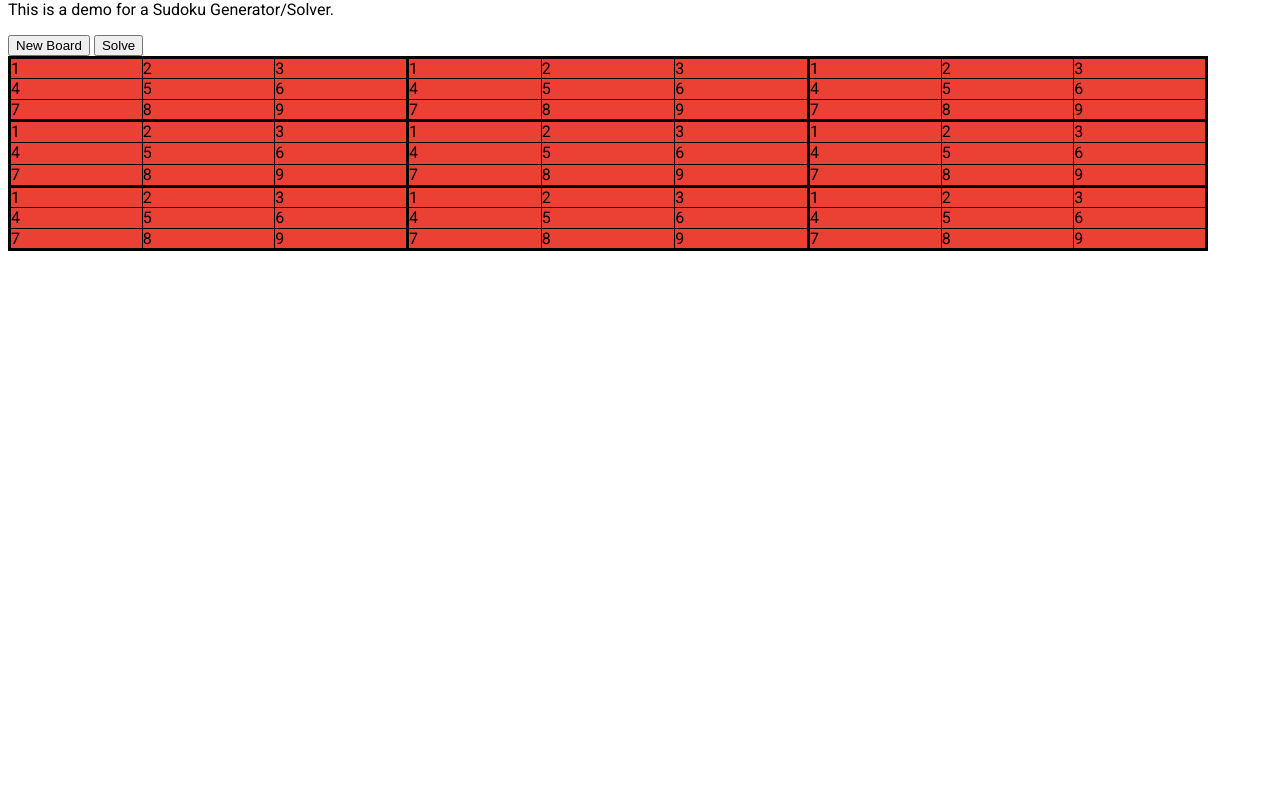
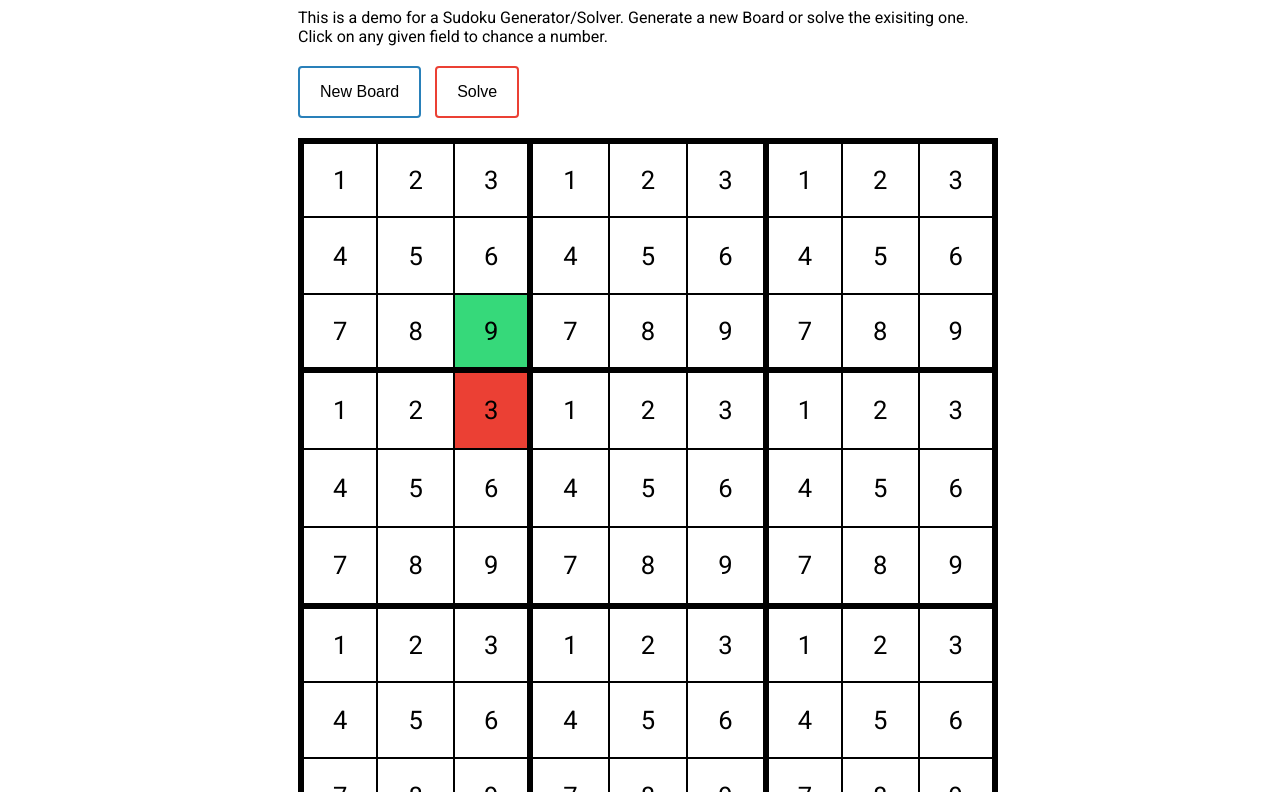
Before and after one commit to marlonfeh/sudoku-game, a plain HTML site: page index.html in a window 1280 px wide. Shown: the part 81-873 px from the top of the page. Before the commit the page ends 800 px from the top, so only its background shows below. Drawn offline with Linux system fonts and the light colour scheme.

Commit message:
frontend improvements

```diff
--- a/index.html
+++ b/index.html
@@ -3,122 +3,128 @@
   <head>
     <meta charset="UTF-8" />
     <meta name="viewport" content="width=device-width, initial-scale=1.0" />
-    <title>Document</title>
+    <title>Sudoku Game</title>
     <link rel="stylesheet" href="styles.css">
     <link href="https://fonts.googleapis.com/css2?family=Roboto:wght@300;400;700&display=swap" rel="stylesheet">
   </head>
   <body>
+    <div class="wrapper">
       <div class="container">
         <h1>Javascript Sudoku</h1>
-      <p>This is a demo for a Sudoku Generator/Solver.</p>
+        <p>This is a demo for a Sudoku Generator/Solver. Generate a new Board or solve the exisiting one. Click on any given field to chance a number.</p>
         <div class="btn-div">
-        <button>New Board</button>
-        <button>Solve</button>
+          <button class="btn new-board">New Board</button>
+          <button class="btn solve">Solve</button>
         </div>
         <div class="board-container">
-        <div class="grid-container big-border">
+          <div class="grid-container board-size big-border">
             <div class="div1 grid-container big-border-bottom big-border-right">
-            <div class="div1 sml-border-bottom sml-border-right red">1</div>
-            <div class="div2 sml-border-bottom red">2</div>
-            <div class="div3 sml-border-bottom sml-border-left red">3</div>
-            <div class="div4 sml-border-right red">4</div>
-            <div class="div5 red">5</div>
-            <div class="div6 sml-border-left red">6</div>
-            <div class="div7 sml-border-top sml-border-right red">7</div>
-            <div class="div8 sml-border-top red">8</div>
-            <div class="div9 sml-border-top sml-border-left red">9</div>
+              <div class="div1 cell sml-border-bottom sml-border-right ">1</div>
+              <div class="div2 cell sml-border-bottom ">2</div>
+              <div class="div3 cell sml-border-bottom sml-border-left ">3</div>
+              <div class="div4 cell sml-border-right ">4</div>
+              <div class="div5 cell ">5</div>
+              <div class="div6 cell sml-border-left ">6</div>
+              <div class="div7 cell sml-border-top sml-border-right ">7</div>
+              <div class="div8 cell sml-border-top ">8</div>
+              <div class="div9 cell sml-border-top sml-border-left cell-highlighted">9</div>
             </div>
             <div class="div2 grid-container big-border-bottom">
-            <div class="div1 sml-border-bottom sml-border-right red">1</div>
-            <div class="div2 sml-border-bottom red">2</div>
-            <div class="div3 sml-border-bottom sml-border-left red">3</div>
-            <div class="div4 sml-border-right red">4</div>
-            <div class="div5 red">5</div>
-            <div class="div6 sml-border-left red">6</div>
-            <div class="div7 sml-border-top sml-border-right red">7</div>
-            <div class="div8 sml-border-top red">8</div>
-            <div class="div9 sml-border-top sml-border-left red">9</div>
+              <div class="div1 cell sml-border-bottom sml-border-right ">1</div>
+              <div class="div2 cell sml-border-bottom ">2</div>
+              <div class="div3 cell sml-border-bottom sml-border-left ">3</div>
+              <div class="div4 cell sml-border-right ">4</div>
+              <div class="div5 cell ">5</div>
+              <div class="div6 cell sml-border-left ">6</div>
+              <div class="div7 cell sml-border-top sml-border-right ">7</div>
+              <div class="div8 cell sml-border-top ">8</div>
+              <div class="div9 cell sml-border-top sml-border-left ">9</div>
             </div>
             <div class="div3 grid-container big-border-bottom big-border-left">
-            <div class="div1 sml-border-bottom sml-border-right red">1</div>
-            <div class="div2 sml-border-bottom red">2</div>
-            <div class="div3 sml-border-bottom sml-border-left red">3</div>
-            <div class="div4 sml-border-right red">4</div>
-            <div class="div5 red">5</div>
-            <div class="div6 sml-border-left red">6</div>
-            <div class="div7 sml-border-top sml-border-right red">7</div>
-            <div class="div8 sml-border-top red">8</div>
-            <div class="div9 sml-border-top sml-border-left red">9</div>
+              <div class="div1 cell sml-border-bottom sml-border-right ">1</div>
+              <div class="div2 cell sml-border-bottom ">2</div>
+              <div class="div3 cell sml-border-bottom sml-border-left ">3</div>
+              <div class="div4 cell sml-border-right ">4</div>
+              <div class="div5 cell ">5</div>
+              <div class="div6 cell sml-border-left ">6</div>
+              <div class="div7 cell sml-border-top sml-border-right ">7</div>
+              <div class="div8 cell sml-border-top ">8</div>
+              <div class="div9 cell sml-border-top sml-border-left ">9</div>
             </div>
             <div class="div4 grid-container big-border-right">
-            <div class="div1 sml-border-bottom sml-border-right red">1</div>
-            <div class="div2 sml-border-bottom red">2</div>
-            <div class="div3 sml-border-bottom sml-border-left red">3</div>
-            <div class="div4 sml-border-right red">4</div>
-            <div class="div5 red">5</div>
-            <div class="div6 sml-border-left red">6</div>
-            <div class="div7 sml-border-top sml-border-right red">7</div>
-            <div class="div8 sml-border-top red">8</div>
-            <div class="div9 sml-border-top sml-border-left red">9</div>
+              <div class="div1 cell sml-border-bottom sml-border-right ">1</div>
+              <div class="div2 cell sml-border-bottom ">2</div>
+              <div class="div3 cell sml-border-bottom sml-border-left cell-error">3</div>
+              <div class="div4 cell sml-border-right ">4</div>
+              <div class="div5 cell ">5</div>
+              <div class="div6 cell sml-border-left ">6</div>
+              <div class="div7 cell sml-border-top sml-border-right ">7</div>
+              <div class="div8 cell sml-border-top ">8</div>
+              <div class="div9 cell sml-border-top sml-border-left ">9</div>
             </div>
             <div class="div5 grid-container">
-            <div class="div1 sml-border-bottom sml-border-right red">1</div>
-            <div class="div2 sml-border-bottom red">2</div>
-            <div class="div3 sml-border-bottom sml-border-left red">3</div>
-            <div class="div4 sml-border-right red">4</div>
-            <div class="div5 red">5</div>
-            <div class="div6 sml-border-left red">6</div>
-            <div class="div7 sml-border-top sml-border-right red">7</div>
-            <div class="div8 sml-border-top red">8</div>
-            <div class="div9 sml-border-top sml-border-left red">9</div>
+              <div class="div1 cell sml-border-bottom sml-border-right ">1</div>
+              <div class="div2 cell sml-border-bottom ">2</div>
+              <div class="div3 cell sml-border-bottom sml-border-left ">3</div>
+              <div class="div4 cell sml-border-right ">4</div>
+              <div class="div5 cell ">5</div>
+              <div class="div6 cell sml-border-left ">6</div>
+              <div class="div7 cell sml-border-top sml-border-right ">7</div>
+              <div class="div8 cell sml-border-top ">8</div>
+              <div class="div9 cell sml-border-top sml-border-left ">9</div>
             </div>
             <div class="div6 grid-container big-border-left">
-            <div class="div1 sml-border-bottom sml-border-right red">1</div>
-            <div class="div2 sml-border-bottom red">2</div>
-            <div class="div3 sml-border-bottom sml-border-left red">3</div>
-            <div class="div4 sml-border-right red">4</div>
-            <div class="div5 red">5</div>
-            <div class="div6 sml-border-left red">6</div>
-            <div class="div7 sml-border-top sml-border-right red">7</div>
-            <div class="div8 sml-border-top red">8</div>
-            <div class="div9 sml-border-top sml-border-left red">9</div>
+              <div class="div1 cell sml-border-bottom sml-border-right ">1</div>
+              <div class="div2 cell sml-border-bottom ">2</div>
+              <div class="div3 cell sml-border-bottom sml-border-left ">3</div>
+              <div class="div4 cell sml-border-right ">4</div>
+              <div class="div5 cell ">5</div>
+              <div class="div6 cell sml-border-left ">6</div>
+              <div class="div7 cell sml-border-top sml-border-right ">7</div>
+              <div class="div8 cell sml-border-top ">8</div>
+              <div class="div9 cell sml-border-top sml-border-left ">9</div>
             </div>
             <div class="div7 grid-container big-border-top big-border-right">
-            <div class="div1 sml-border-bottom sml-border-right red">1</div>
-            <div class="div2 sml-border-bottom red">2</div>
-            <div class="div3 sml-border-bottom sml-border-left red">3</div>
-            <div class="div4 sml-border-right red">4</div>
-            <div class="div5 red">5</div>
-            <div class="div6 sml-border-left red">6</div>
-            <div class="div7 sml-border-top sml-border-right red">7</div>
-            <div class="div8 sml-border-top red">8</div>
-            <div class="div9 sml-border-top sml-border-left red">9</div>
+              <div class="div1 cell sml-border-bottom sml-border-right ">1</div>
+              <div class="div2 cell sml-border-bottom ">2</div>
+              <div class="div3 cell sml-border-bottom sml-border-left ">3</div>
+              <div class="div4 cell sml-border-right ">4</div>
+              <div class="div5 cell ">5</div>
+              <div class="div6 cell sml-border-left ">6</div>
+              <div class="div7 cell sml-border-top sml-border-right ">7</div>
+              <div class="div8 cell sml-border-top ">8</div>
+              <div class="div9 cell sml-border-top sml-border-left ">9</div>
             </div>
             <div class="div8 grid-container big-border-top">
-            <div class="div1 sml-border-bottom sml-border-right red">1</div>
-            <div class="div2 sml-border-bottom red">2</div>
-            <div class="div3 sml-border-bottom sml-border-left red">3</div>
-            <div class="div4 sml-border-right red">4</div>
-            <div class="div5 red">5</div>
-            <div class="div6 sml-border-left red">6</div>
-            <div class="div7 sml-border-top sml-border-right red">7</div>
-            <div class="div8 sml-border-top red">8</div>
-            <div class="div9 sml-border-top sml-border-left red">9</div>
+              <div class="div1 cell sml-border-bottom sml-border-right ">1</div>
+              <div class="div2 cell sml-border-bottom ">2</div>
+              <div class="div3 cell sml-border-bottom sml-border-left ">3</div>
+              <div class="div4 cell sml-border-right ">4</div>
+              <div class="div5 cell ">5</div>
+              <div class="div6 cell sml-border-left ">6</div>
+              <div class="div7 cell sml-border-top sml-border-right ">7</div>
+              <div class="div8 cell sml-border-top ">8</div>
+              <div class="div9 cell sml-border-top sml-border-left ">9</div>
             </div>
             <div class="div9 grid-container big-border-top big-border-left">
-            <div class="div1 sml-border-bottom sml-border-right red">1</div>
-            <div class="div2 sml-border-bottom red">2</div>
-            <div class="div3 sml-border-bottom sml-border-left red">3</div>
-            <div class="div4 sml-border-right red">4</div>
-            <div class="div5 red">5</div>
-            <div class="div6 sml-border-left red">6</div>
-            <div class="div7 sml-border-top sml-border-right red">7</div>
-            <div class="div8 sml-border-top red">8</div>
-            <div class="div9 sml-border-top sml-border-left red">9</div>
+              <div class="div1 cell sml-border-bottom sml-border-right ">1</div>
+              <div class="div2 cell sml-border-bottom ">2</div>
+              <div class="div3 cell sml-border-bottom sml-border-left ">3</div>
+              <div class="div4 cell sml-border-right ">4</div>
+              <div class="div5 cell ">5</div>
+              <div class="div6 cell sml-border-left ">6</div>
+              <div class="div7 cell sml-border-top sml-border-right ">7</div>
+              <div class="div8 cell sml-border-top ">8</div>
+              <div class="div9 cell sml-border-top sml-border-left ">9</div>
+            </div>
+
+          </div>
+        </div>
+        <div class="msg-div">
+          <p class="error-msg">This is an error message.</p>
         </div>
 
       </div>
     </div>
 
-    </div>
 </html>
--- a/styles.css
+++ b/styles.css
@@ -1,10 +1,66 @@
+:root {
+  --big-border: 6px solid black;
+  --sml-border: 2px solid black;
+  --red-color: #eb4034;
+  --active: #36d97a;
+  --blue: #2980b9;
+}
+
+* {
+  box-sizing: border-box;
+}
+
 html,
 body {
   font-family: 'Roboto', sans-serif;
 }
 
+.wrapper {
+  display: flex;
+  flex-direction: column;
+  align-items: center;
+  width: 100vw;
+  height: 100vh;
+}
+
 .container {
-  max-width: 1200px;
+  width: 80%;
+  max-width: 700px;
+}
+
+.btn-div {
+  margin: 20px 0;
+}
+
+.btn {
+  background-color: #fff; /* Green */
+  border: 2px solid;
+  border-radius: 4px;
+  padding: 15px 20px;
+  text-align: center;
+  text-decoration: none;
+  display: inline-block;
+  font-size: 16px;
+  cursor: pointer;
+}
+
+.new-board {
+  margin-right: 10px;
+  border-color: var(--blue);
+}
+
+.new-board:hover {
+  background-color: var(--blue); /* Green */
+  color: #fff;
+}
+
+.solve {
+  border-color: var(--red-color);
+}
+
+.solve:hover {
+  background-color: var(--red-color); /* Green */
+  color: #fff;
 }
 
 .grid-container {
@@ -13,6 +69,10 @@ body {
   grid-template-rows: repeat(3, 1fr);
   grid-column-gap: 0px;
   grid-row-gap: 0px;
+}
+
+.board-size {
+  height: 700px;
 }
 
 .div1 {
@@ -43,42 +103,63 @@ body {
   grid-area: 3 / 3 / 4 / 4;
 }
 
+.cell {
+  font-size: 1.6rem;
+  display: flex;
+  justify-content: center;
+  align-items: center;
+  cursor: pointer;
+}
+
+.cell-highlighted {
+  background-color: var(--active);
+}
+
+.cell-error {
+  background-color: var(--red-color);
+}
+
 .big-border {
-  border: 3px solid black;
+  border: var(--big-border);
 }
 
 .big-border-bottom {
-  border-bottom: 3px solid black;
+  border-bottom: var(--big-border);
 }
 
 .big-border-top {
-  border-top: 3px solid black;
+  border-top: var(--big-border);
 }
 
 .big-border-right {
-  border-right: 3px solid black;
+  border-right: var(--big-border);
 }
 
 .big-border-left {
-  border-left: 3px solid black;
+  border-left: var(--big-border);
 }
 
 .sml-border-bottom {
-  border-bottom: 1px solid black;
+  border-bottom: var(--sml-border);
 }
 
 .sml-border-top {
-  border-top: 1px solid black;
+  border-top: var(--sml-border);
 }
 
 .sml-border-right {
-  border-right: 1px solid black;
+  border-right: var(--sml-border);
 }
 
 .sml-border-left {
-  border-left: 1px solid black;
+  border-left: var(--sml-border);
 }
 
-.red {
-  background-color: #eb4034;
+.msg-div {
+  display: flex;
+  justify-content: center;
 }
+
+.error-msg {
+  color: var(--red-color);
+}
```
Lines whose indentation alone changed are shown as unchanged.
